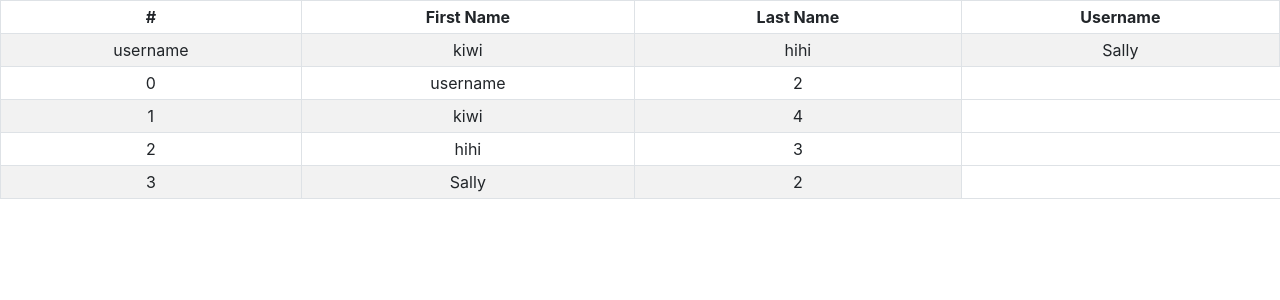
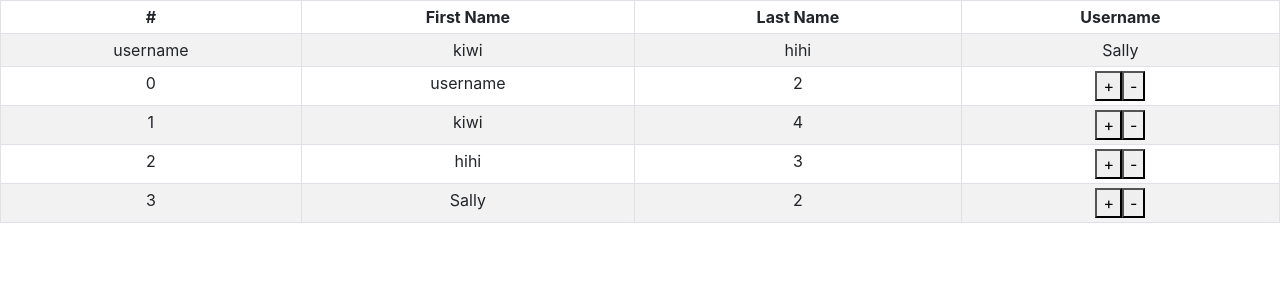
Before and after one commit to sooyoung-h/shop, a React (Create React App) app: page /cart in a window 1280 px wide. Shown: the top 300 px of the page. Built offline with nearby package versions, Linux system fonts and the light colour scheme.

Commit message:
Redux : reducer/dispatch
리덕스 정식으로 정의, 수정법(reducer)과 dispatch

```diff
--- a/src/Cart.js
+++ b/src/Cart.js
@@ -27,6 +27,22 @@ function Cart(props) {
                 <td>{a.id}</td>
                 <td>{a.name}</td>
                 <td>{a.quan}</td>
+                <td>
+                  <button
+                    onClick={() => {
+                      props.dispatch({ type: "countUp" });
+                    }}
+                  >
+                    +
+                  </button>
+                  <button
+                    onClick={() => {
+                      props.dispatch({ type: "countDown" });
+                    }}
+                  >
+                    -
+                  </button>
+                </td>
               </tr>
             );
           })}
--- a/src/index.js
+++ b/src/index.js
@@ -7,15 +7,29 @@ import { BrowserRouter } from "react-router-dom";
 import { Provider } from "react-redux";
 import { createStore } from "redux";
 
-let store = createStore(() => {
-  //보낼 state
-  return [
-    { id: 0, name: "username", quan: 2 },
-    { id: 1, name: "kiwi", quan: 4 },
-    { id: 2, name: "hihi", quan: 3 },
-    { id: 3, name: "Sally", quan: 2 },
-  ];
-});
+let defaultState = [
+  { id: 0, name: "username", quan: 2 },
+  { id: 1, name: "kiwi", quan: 4 },
+  { id: 2, name: "hihi", quan: 3 },
+  { id: 3, name: "Sally", quan: 2 },
+];
+
+function reducer(state = defaultState, action) {
+  //데이터 수정하는 함수, 항상 state를 리턴함
+  if (action.type === "countUp") {
+    let copy = [...state];
+    copy[0].quan++;
+    return copy;
+  } else if (action.type === "countDown") {
+    let copy = [...state];
+    copy[0].quan--;
+    return copy;
+  } else {
+    return state;
+  }
+}
+
+let store = createStore(reducer);
 
 ReactDOM.render(
   <React.StrictMode>
```
